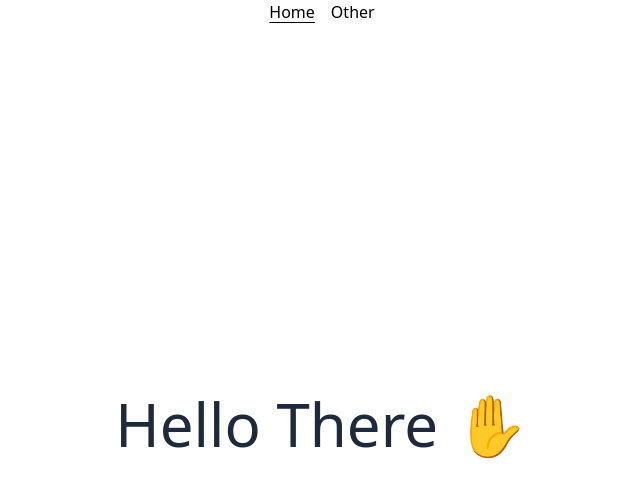
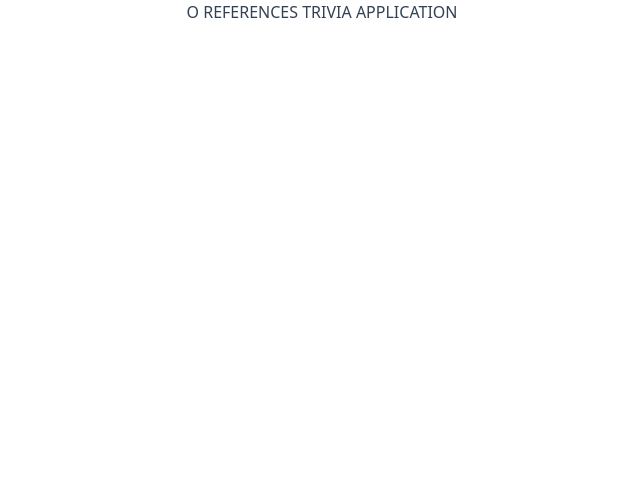
Before and after one commit to galmazann/trivia-app, a Vue app: page / in a window 1280 px wide. Shown: the top 498 px of the page, without its empty margins (318-958 px from the left). Built offline with nearby package versions, Linux system fonts and the light colour scheme.

Commit message:
BaseTitle Working

```diff
--- a/src/App.vue
+++ b/src/App.vue
@@ -1,8 +1,8 @@
 <script setup>
-  import NavMenu from '@/components/NavMenu.vue'
+
 </script>
 
 <template>
-  <NavMenu />
+
   <RouterView />
 </template>
--- /dev/null
+++ b/src/components/BaseTitle.vue
@@ -0,0 +1,8 @@
+<template>
+    <div class="flex items-center justify-center gap-4">
+        <h1 class="text-6x1 font-thin text-slate-700 uppercase">
+            O references
+            <slot/>
+        </h1>
+    </div>
+</template>
--- a/src/components/NavMenu.vue
+++ /dev/null
@@ -1,16 +0,0 @@
-<template>
-  <nav>
-    <RouterLink to="/">Home</RouterLink>
-    <RouterLink to="/other">Other</RouterLink>
-  </nav>
-</template>
-
-<style lang="postcss" scoped>
-nav {
-  @apply flex justify-center space-x-4;
-
-  & .router-link-active {
-    @apply underline underline-offset-4;
-  }
-}
-</style>
--- a/src/views/HomePage.vue
+++ b/src/views/HomePage.vue
@@ -1,10 +1,8 @@
 <script setup>
 import { ref } from 'vue'
-const title = ref('Hello There ✋')
+import BaseTitle from '@/components/BaseTitle.vue';
 </script>
 
 <template>
-  <main class="flex min-h-screen items-center justify-center">
-    <h1 class="text-6xl font-thin text-slate-800">{{ title }}</h1>
-  </main>
+  <BaseTitle>TRIVIA APPLICATION</BaseTitle>
 </template>
```
Also changed, not shown: 1 other file (tests, documents, lock files or other folders).
